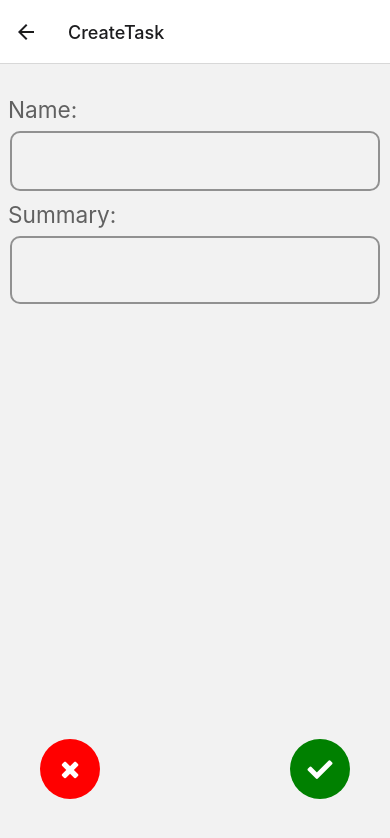
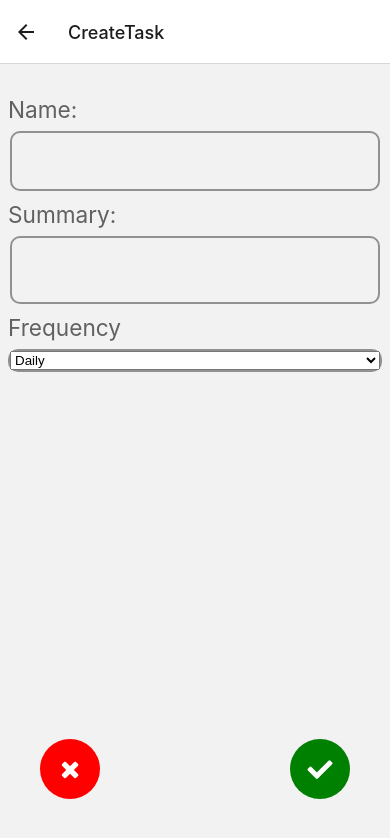
Before and after one commit to kylec43/task-manager, a React Native app: screen /CreateTask in a window 390 px wide. Shown: the top 838 px of the page. Built offline with nearby package versions, Linux system fonts and the light colour scheme.

Commit message:
added frequency picker

```diff
--- a/package.json
+++ b/package.json
@@ -22,7 +22,8 @@
     "react-native-screens": "~3.10.1",
     "react-native-vector-icons": "^9.1.0",
     "react-native-web": "0.17.1",
-    "@react-native-async-storage/async-storage": "~1.15.0"
+    "@react-native-async-storage/async-storage": "~1.15.0",
+    "@react-native-picker/picker": "2.2.1"
   },
   "devDependencies": {
     "@babel/core": "^7.12.9"
--- /dev/null
+++ b/src/components/FrequencyPicker.js
@@ -0,0 +1,54 @@
+import React from 'react';
+import { Picker } from '@react-native-picker/picker';
+import { StyleSheet, View } from 'react-native';
+import { Text } from 'react-native-elements';
+import Spacer from './Spacer';
+
+const FrequencyPicker = ({ selectedFrequency, onChangeFrequency, label }) => {
+
+    return (
+        <>
+
+            { label && <Text style={styles.label} h4>{label}</Text> }
+            { label && <Spacer space={8} /> }
+            <View style={styles.container}>
+                <Picker
+                    selectedValue={selectedFrequency}
+                    style={styles.picker}
+                    onValueChange={onChangeFrequency}
+                    itemStyle={styles.item}
+                >
+                    <Picker.Item label="Daily" value="daily" />
+                    <Picker.Item label="Weekly" value="weekly" />
+                    <Picker.Item label="Monthly" value="monthly" />
+                    <Picker.Item label="Yearly" value="yearly" />
+                </Picker>
+            </View>
+        </>
+    );
+};
+
+
+const styles = StyleSheet.create({
+    picker: {
+        flexDirection: "row",
+        flex: 1,
+    },
+    container: {
+        borderWidth: 2,
+        borderColor: "rgba(0,0,0,0.4)",
+        marginHorizontal: 8,
+        borderRadius: 10,
+    },
+    item: {
+        fontWeight: "bold",
+        fontSize: 25
+    },
+    label: {
+        color: "rgba(0,0,0,0.6)",
+        marginLeft: 8,
+    }
+});
+
+
+export default FrequencyPicker;
--- a/src/components/TaskForm.js
+++ b/src/components/TaskForm.js
@@ -2,9 +2,13 @@ import React, { useState } from 'react';
 import { ScrollView, StyleSheet } from 'react-native';
 import SingleTextInput from './SingleTextInput';
 import MultiTextInput from './MultiTextInput';
+import FrequencyPicker from './FrequencyPicker';
 
 
-const TaskForm = ({ containerStyle, nameValue, summaryValue, onChangeName, onChangeSummary }) => {
+const TaskForm = ({
+    containerStyle, nameValue, summaryValue,
+    onChangeName, onChangeSummary, onChangeFrequency,
+    selectedFrequency }) => {
 
     return (
         <ScrollView style={containerStyle}>
@@ -19,9 +23,17 @@ const TaskForm = ({ containerStyle, nameValue, summaryValue, onChangeName, onCha
                 onChangeText={onChangeSummary}
                 label="Summary:"
             />
+            <FrequencyPicker
+                label="Frequency"
+                selectedFrequency={selectedFrequency}
+                onChangeFrequency={onChangeFrequency}
+            />
         </ScrollView>
     );
 };
 
 
+const styles = StyleSheet.create({
+
+})
 export default TaskForm;
--- /dev/null
+++ b/src/helpers/ShowAlert.js
@@ -0,0 +1,32 @@
+import { Alert } from "react-native";
+
+const showConfirmation = ({
+    title = "Confirmation",
+    text,
+    cancelText = "Cancel",
+    confirmText = "Confirm",
+    onCancel = () => {},
+    onConfirm = () => {}
+}) => {
+    Alert.alert(
+        title,
+        text,
+        [
+            {
+                text: cancelText,
+                style: "cancel",
+                onPress: onCancel
+            },
+            {
+                text: confirmText,
+                style: "default",
+                onPress: onConfirm
+            }
+        ]
+    );
+};
+
+
+export {
+    showConfirmation,
+}
--- a/src/screens/CreateTaskScreen.js
+++ b/src/screens/CreateTaskScreen.js
@@ -1,54 +1,41 @@
 import React, { useState, useContext } from 'react';
-import { View, StyleSheet, ScrollView, Alert } from 'react-native';
-import { Text, Input } from 'react-native-elements';
+import { StyleSheet, View } from 'react-native';
 import FloatingButton from '../components/FloatingButton';
-import MultiTextInput from '../components/MultiTextInput';
-import SingleTextInput from '../components/SingleTextInput';
-import Spacer from '../components/Spacer';
 import FA from 'react-native-vector-icons/FontAwesome';
 import FA5 from 'react-native-vector-icons/FontAwesome5';
 import TaskForm from '../components/TaskForm';
 import { Context as TaskContext } from '../context/TaskContext';
+import { showConfirmation } from '../helpers/ShowAlert';
 
 const CreateTaskScreen = ({ navigation }) => {
 
     const [name, setName] = useState("");
     const [summary, setSummary] = useState("");
+    const [selectedFrequency, setSelectedFrequency] = useState("daily");
 
     const { addTask } = useContext(TaskContext);
 
     return (
         <>
+            <View>
                 <TaskForm
                     containerStyle={styles.container}
                     nameValue={name}
                     summaryValue={summary}
                     onChangeName={setName}
                     onChangeSummary={setSummary}
+                    selectedFrequency={selectedFrequency}
+                    onChangeFrequency={setSelectedFrequency}
                 />
+            </View>
             <FloatingButton
                 style={styles.discardButton}
                 icon={<FA name="close" size={25} color="white" />}
-                onPress={() => {
-
-                    Alert.alert(
-                        "Confirmation",
-                        "Are you sure you want to discard this task?",
-                        [
-                            {
-                                text: "Cancel",
-                                style: "cancel"
-                            },
-                            {
-                                text: "Discard",
-                                style: "default",
-                                onPress: () => {
-                                    navigation.navigate("Home");
-                                }
-                            }
-                        ]
-                    );
-                }}
+                onPress={() => showConfirmation({
+                    text: "Are you sure you want to discard this task?",
+                    confirmText: "Discard",
+                    onConfirm: () => navigation.navigate("Home")
+                })}
             />
             <FloatingButton
                 style={styles.acceptButton}
@@ -81,7 +68,7 @@ const styles = StyleSheet.create({
         bottom: 45,
         left: 40,
         backgroundColor: "red"
-    }
+    },
 });
 
 
```
Also changed, not shown: 1 other file (tests, documents, lock files or other folders). Lines whose indentation alone changed are shown as unchanged.
